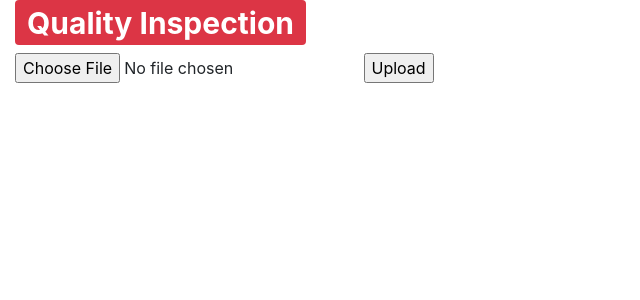
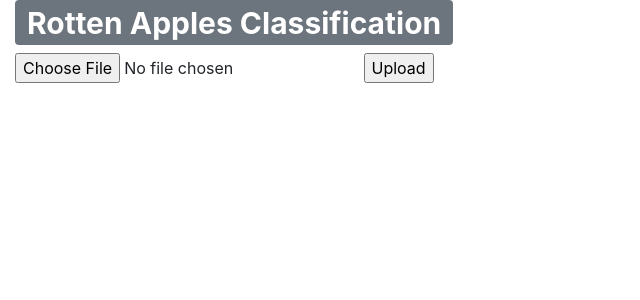
Before and after one commit to rsyakovlev/rotten_apple, a Flask app: page / in a window 1280 px wide. Shown: the top 300 px of the page, without its empty margins (0-640 px from the left). Run offline with Flask 3, Linux system fonts and the light colour scheme; some libraries are stand-ins or nearby versions.

Commit message:
home.html and prediction.html modified

```diff
--- a/templates/home.html
+++ b/templates/home.html
@@ -8,13 +8,13 @@
 
 
     <div class="col-sm">
-      <h1><span class="badge badge-danger">Quality Inspection</span></h1>
+      <h1><span class="badge badge-secondary">Rotten Apples Classification</span></h1>
     </div>
 
     <div class="col-sm">
       <form action = "/prediction" method = "post" enctype="multipart/form-data">
-          <input type="file" name="file" />
-          <input type = "submit" value="Upload">
+          <input type="file" name="file"/>
+          <input type="submit" value="Upload">
       </form>
     </div>
 
--- a/templates/prediction.html
+++ b/templates/prediction.html
@@ -19,7 +19,7 @@
     </div>
 
     <div class="col-sm">
-      <h1>Quality   <span class="badge badge-secondary">{{pred}}</span></h1>
+      <h1>Quality:   <span class="badge badge-secondary">{{pred}}</span></h1>
     </div>
 
   </div>
```
